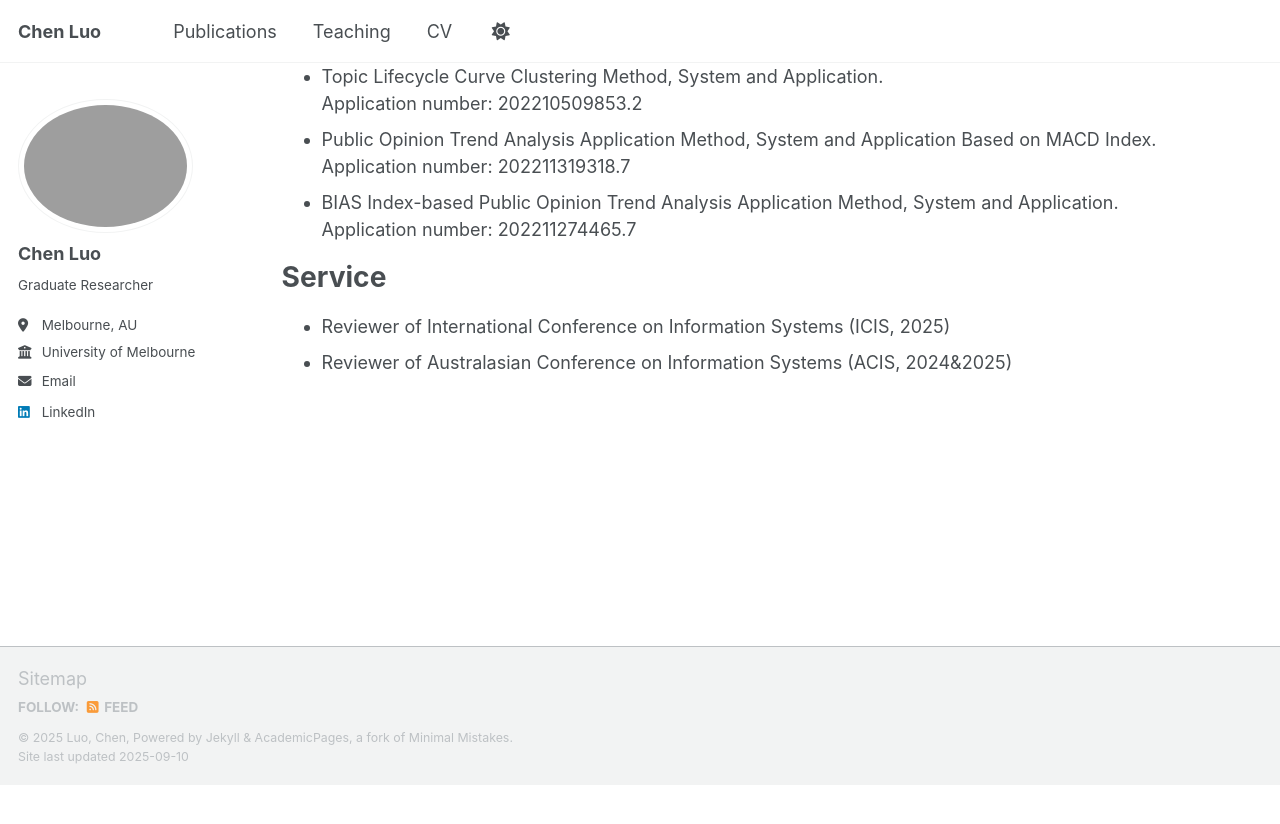
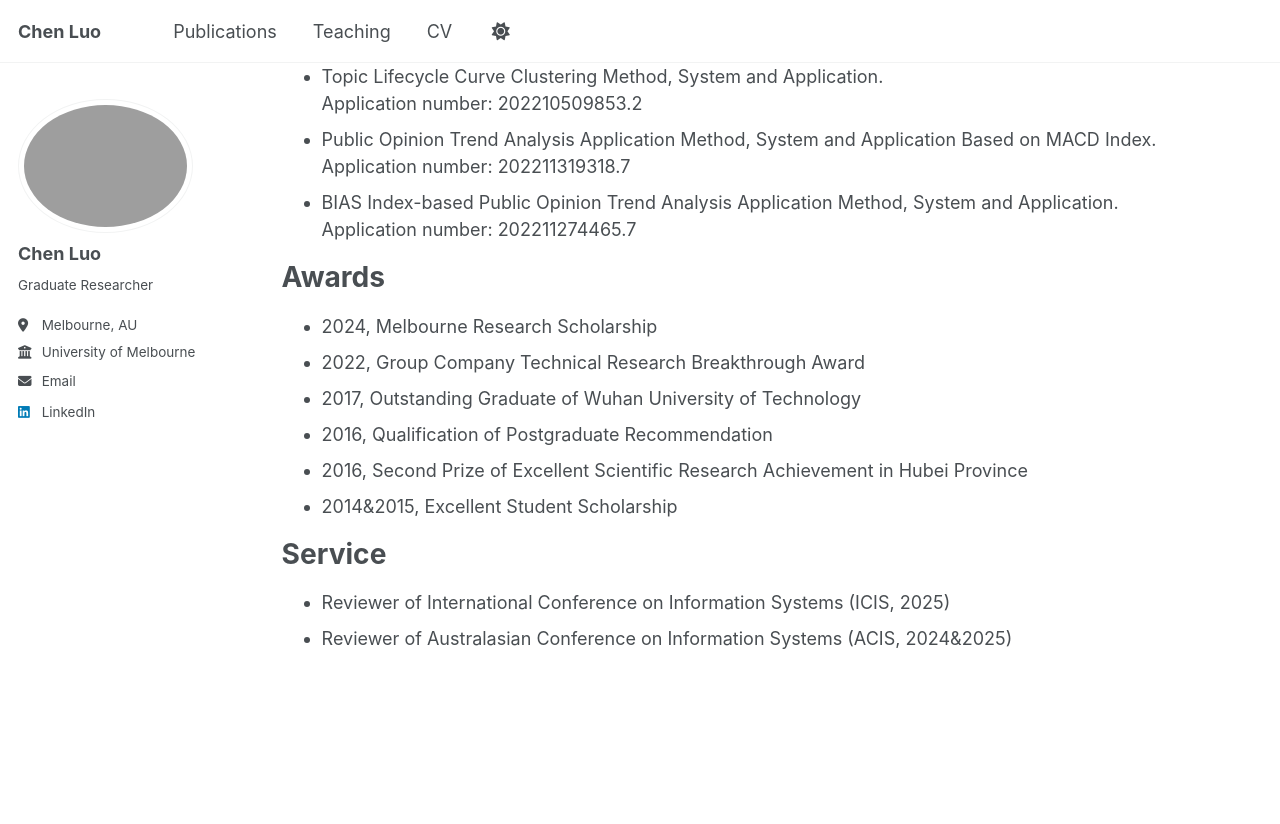
Before and after one commit to Linc0412/Linc0412.github.io, a Jekyll site: the page built from _pages/cv.md, in a window 1280 px wide and 900 px high, scrolled down 1529 px. Shown: the top 824 px of the window. Built offline with Jekyll 4.4.1, drawn with Linux system fonts in a browser that asks for light colours; a script that is not in the unit is left out; before the commit the page ends 2313 px from its top, so only the background shows below that.

Commit message:
Update cv.md

```diff
--- a/_pages/cv.md
+++ b/_pages/cv.md
@@ -53,6 +53,15 @@ Application number: 202211319318.7
 * BIAS Index-based Public Opinion Trend Analysis Application Method, System and Application.
 Application number: 202211274465.7
 
+Awards
+======
+* 2024, Melbourne Research Scholarship
+* 2022, Group Company Technical Research Breakthrough Award
+* 2017, Outstanding Graduate of Wuhan University of Technology
+* 2016, Qualification of Postgraduate Recommendation
+* 2016, Second Prize of Excellent Scientific Research Achievement in Hubei Province
+* 2014&2015, Excellent Student Scholarship
+
 Service
 ======
 * Reviewer of International Conference on Information Systems (ICIS, 2025)
```
